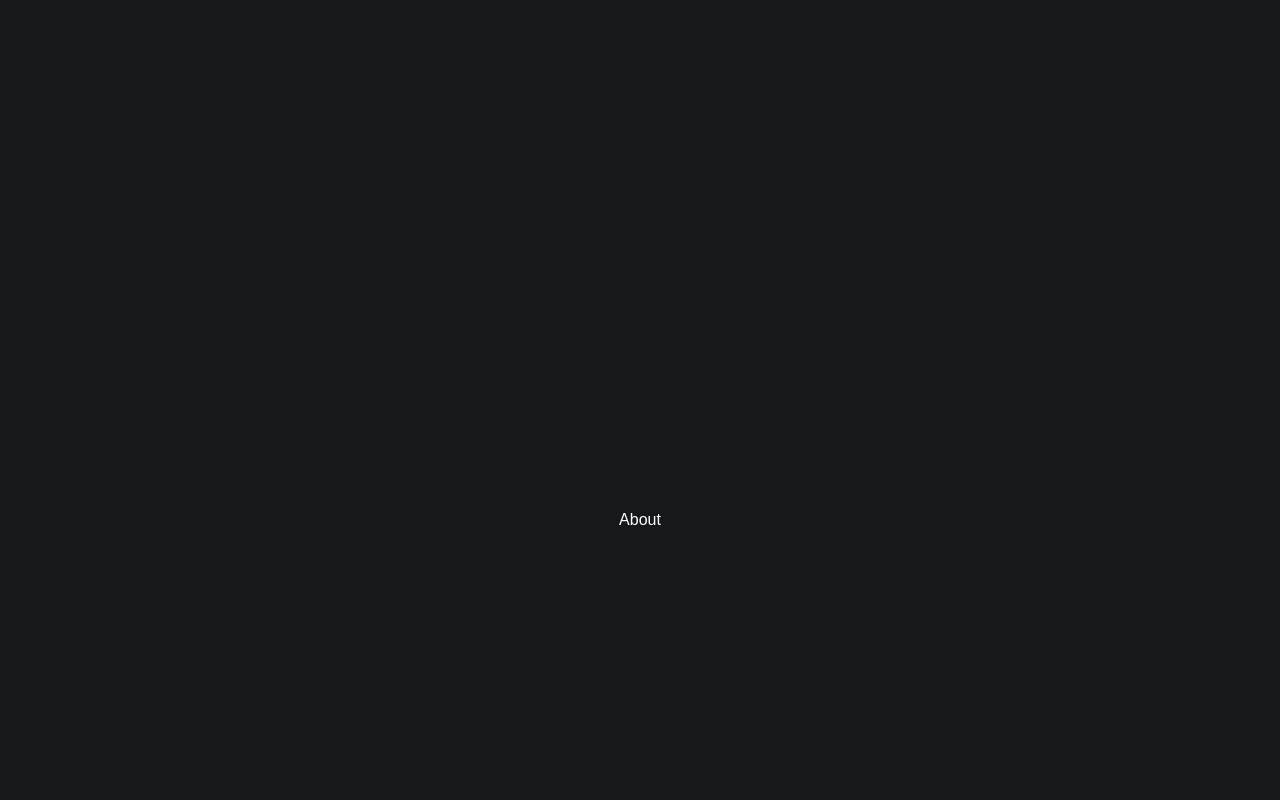
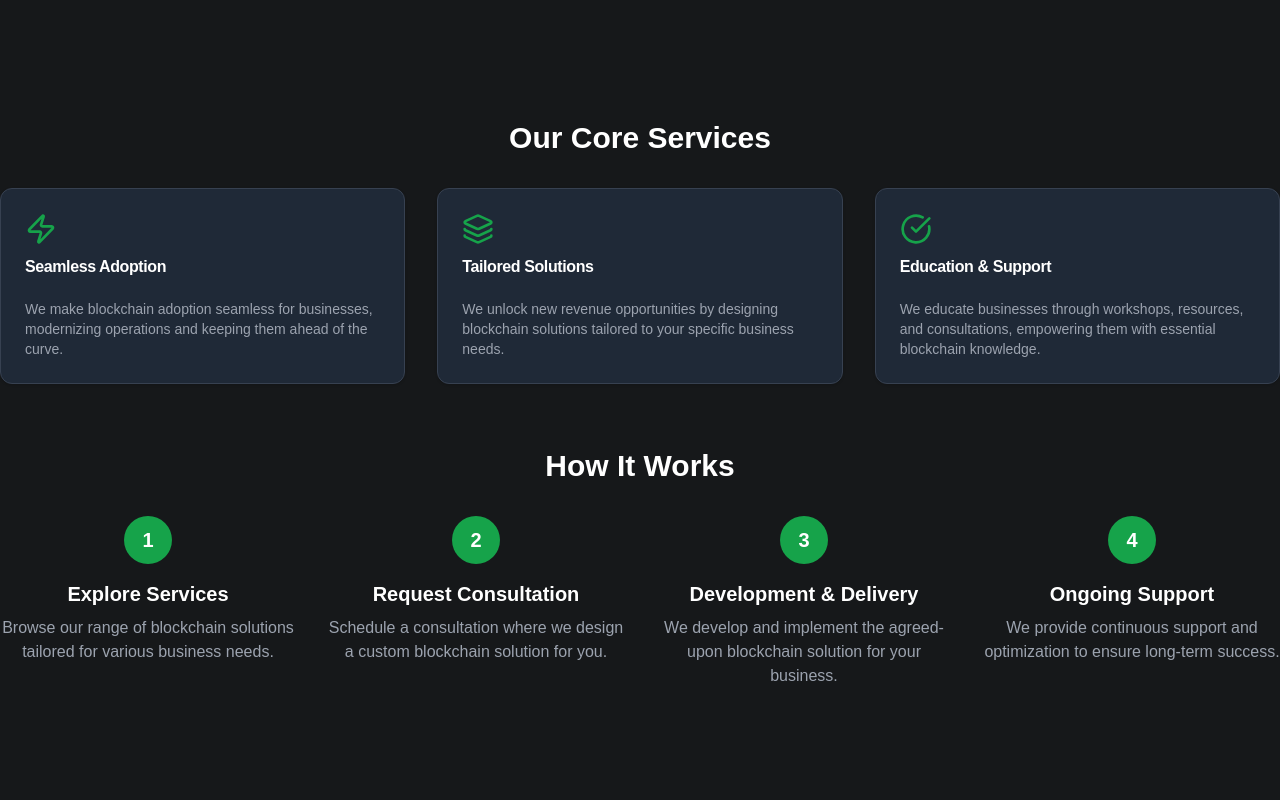
Before and after one commit to Rithik2211/trust-hash, a Next.js app: page / in a window 1280 px wide. Shown: the part 1480-2280 px from the top of the page. Built offline with nearby package versions, Linux system fonts and the light colour scheme.

Commit message:
Feat:Added two components (#1)
Co-authored-by: Rithikpranao_22 <rithikpranao22@gmail.com>

```diff
--- a/app/page.tsx
+++ b/app/page.tsx
@@ -3,12 +3,16 @@ import ContactUs from "./pages/contact-us/page";
 import Footer from "./pages/footer/page";
 import HeaderTitle from "./pages/header/page";
 import Product from "./pages/product/page";
+import Solution from "./pages/Solutions/page";
+import Work from "./pages/work/page";
 
 export default function Home() {
   return (
     <div className="text-white flex flex-col justify-center items-center h-full w-full">
       <HeaderTitle />
       <Product />
+      <Solution />
+      <Work />
       <About />
       <ContactUs />
       <Footer />
--- /dev/null
+++ b/app/pages/Solutions/page.tsx
@@ -0,0 +1,48 @@
+import { ArrowRight, CheckCircle, Layers, Zap } from "lucide-react"
+import { Card, CardContent, CardDescription, CardHeader, CardTitle } from "@/components/ui/card"
+const solutions = [
+    {
+      icon: <Zap className="h-8 w-8 text-green-600" />,
+      title: "Seamless Adoption",
+      description:
+        "We make blockchain adoption seamless for businesses, modernizing operations and keeping them ahead of the curve.",
+    },
+    {
+      icon: <Layers className="h-8 w-8 text-green-600" />,
+      title: "Tailored Solutions",
+      description:
+        "We unlock new revenue opportunities by designing blockchain solutions tailored to your specific business needs.",
+    },
+    {
+      icon: <CheckCircle className="h-8 w-8 text-green-600" />,
+      title: "Education & Support",
+      description:
+        "We educate businesses through workshops, resources, and consultations, empowering them with essential blockchain knowledge.",
+    },
+  ]
+
+const Solution=()=>{
+
+return (
+
+    <section className="mb-16">
+          <h2 className="text-3xl font-semibold text-center mb-8 text-white">Our Core Services</h2>
+          <div className="grid md:grid-cols-3 gap-8">
+            {solutions.map((solution, index) => (
+              <Card key={index} className="bg-gray-800 border-gray-700">
+                <CardHeader>
+                  <div className="mb-2">{solution.icon}</div>
+                  <CardTitle className="text-white">{solution.title}</CardTitle>
+                </CardHeader>
+                <CardContent>
+                  <CardDescription className="text-gray-400">{solution.description}</CardDescription>
+                </CardContent>
+              </Card>
+            ))}
+          </div>
+        </section>
+)
+
+}
+
+export default Solution;
--- a/app/pages/header/page.tsx
+++ b/app/pages/header/page.tsx
@@ -6,8 +6,8 @@ const HeaderTitle = () => {
   return (
     <div className='flex flex-row justify-center items-center w-full h-screen text-white px-4'>
         <div className='flex flex-col text-center justify-center items-center gap-4 w-full h-screen'>
-            <h1 className='text-[55px] font-bold text-green-500'> Revolutionize Your Bussiness with Blockchain</h1>
-            <p className='text-[22px] font-medium px-4 mx-2'>{description}</p>
+            <h1 className='text-[55px] font-bold '><span className='text-green-500' >Revolutionize </span> Your <span className='text-green-500'>Business</span> with <span className=' text-green-500'>Blockchain</span> </h1>
+            <p className='text-[22px] font-medium px-4 mx-2 '>{description}</p>
         </div>
         <div className='flex justify-center items-center w-[800px] h-screen'>
             <Image src={'/header-icon.svg'} width={800} height={1200} alt='header icon' />
--- /dev/null
+++ b/app/pages/work/page.tsx
@@ -0,0 +1,40 @@
+
+
+const steps = [
+    {
+      title: "Explore Services",
+      description: "Browse our range of blockchain solutions tailored for various business needs.",
+    },
+    {
+      title: "Request Consultation",
+      description: "Schedule a consultation where we design a custom blockchain solution for you.",
+    },
+    {
+      title: "Development & Delivery",
+      description: "We develop and implement the agreed-upon blockchain solution for your business.",
+    },
+    {
+      title: "Ongoing Support",
+      description: "We provide continuous support and optimization to ensure long-term success.",
+    },
+  ]
+
+const Work = () => {
+return(
+    <section className="mb-16">
+    <h2 className="text-3xl font-semibold text-center mb-8 text-white">How It Works</h2>
+    <div className="grid md:grid-cols-2 lg:grid-cols-4 gap-8">
+      {steps.map((step, index) => (
+        <div key={index} className="flex flex-col items-center text-center">
+          <div className="w-12 h-12 rounded-full bg-green-600 text-white flex items-center justify-center text-xl font-bold mb-4">
+            {index + 1}
+          </div>
+          <h3 className="text-xl font-semibold mb-2 text-white">{step.title}</h3>
+          <p className="text-gray-400">{step.description}</p>
+        </div>
+      ))}
+    </div>
+  </section>
+)}
+
+export default Work;
--- a/components/Navbar.tsx
+++ b/components/Navbar.tsx
@@ -2,12 +2,13 @@ import React from 'react'
 import { Button } from './ui/button';
 import Image from 'next/image';
 
+
 const Navbar = () => {
     const navPages = ['Home', 'Features', 'Services', 'Products']
   return (
-    <div className='flex flex-row h-[70px] w-full backdrop-blur justify-around items-center text-white fixed top-0 left-0 z-10'>
+    <div className='flex flex-row h-[70px] w-full backdrop-blur justify-around items-center text-white fixed top-0 left-0 z-10 '>
         <div className='flex flex-row justify-center items-center text-center'>
-            <Image src={'/trust-hash.png'} width={90} height={90} alt='logo' />
+            <Image src={'/trust-hash.png'} width={100} height={100} alt='logo' />
             <h1 className='text-[25px] font-bold'>Trust Hash</h1>
         </div>
         <div className='flex flex-row font-semibold'>
```
